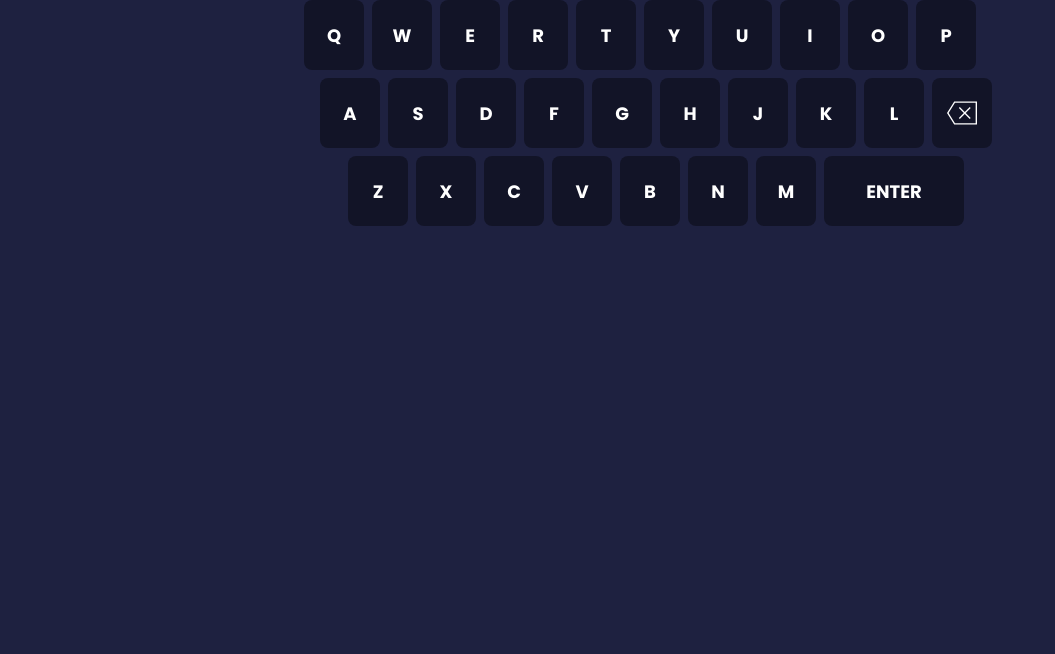
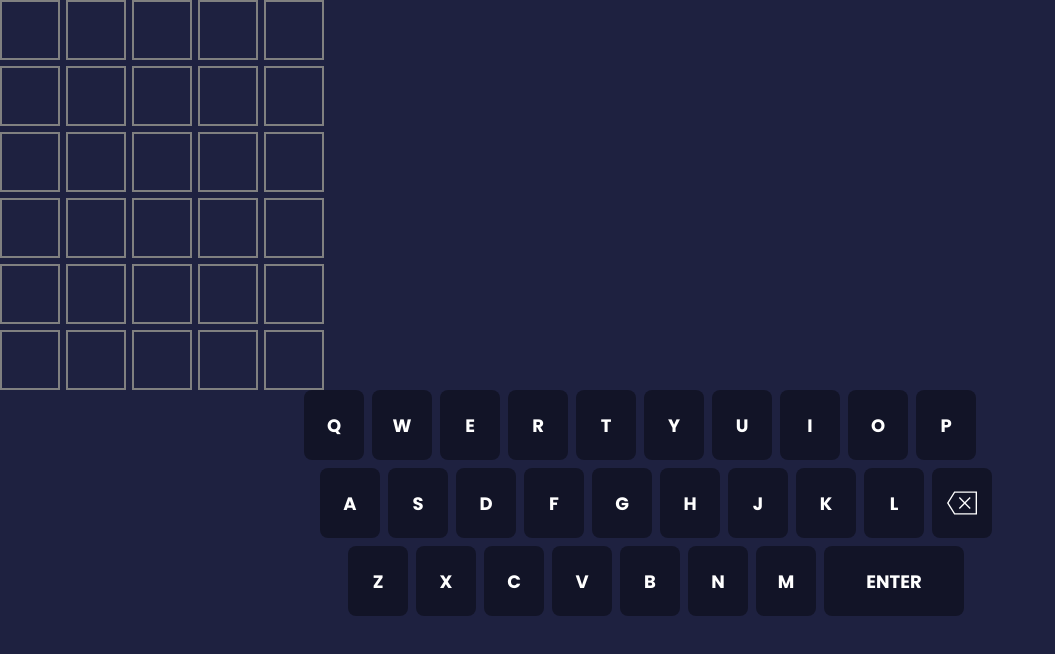
Before and after one commit to rafacdomin/Keywords, a React (Create React App) app: page / in a window 1280 px wide. Shown: the top 654 px of the page, without its empty margins (0-1055 px from the left). Built offline with nearby package versions, Linux system fonts and the light colour scheme.

Commit message:
Add words grid

```diff
--- /dev/null
+++ b/src/components/Words/index.jsx
@@ -0,0 +1,29 @@
+import React, { useState } from 'react'
+import { Container, Letter } from './styles'
+
+export const Words = () => {
+	const [words] = useState([
+		['', '', '', '', ''],
+		['', '', '', '', ''],
+		['', '', '', '', ''],
+		['', '', '', '', ''],
+		['', '', '', '', ''],
+		['', '', '', '', ''],
+	])
+
+	return (
+		<Container>
+			{words.map((word, idx) => {
+				return word.map((letter, index) => (
+					<Letter
+						key={`letter_${idx}_${index}`}
+						wrong={false}
+						correct={false}
+						present={false}>
+						{letter}
+					</Letter>
+				))
+			})}
+		</Container>
+	)
+}
--- /dev/null
+++ b/src/components/Words/styles.js
@@ -0,0 +1,26 @@
+import styled from 'styled-components'
+
+export const Container = styled.main`
+	display: grid;
+	grid-template-columns: repeat(5, 6rem);
+	grid-template-rows: repeat(6, 6rem);
+	gap: 0.6rem 0.6rem;
+`
+
+export const Letter = styled.span`
+	border: 2px solid
+		${props => (props.correct || props.wrong ? 'transparent' : 'grey')};
+	display: flex;
+	align-items: center;
+	justify-content: center;
+
+	color: white;
+	font-size: 3.2rem;
+	font-weight: 700;
+	text-transform: uppercase;
+
+	background-color: ${props =>
+		props.wrong ? 'rgba(255, 255, 255, 0.04)' : ''};
+	background-color: ${props => (props.correct ? '#538d4e' : '')};
+	background-color: ${props => (props.present ? '#b59f3b' : '')};
+`
--- a/src/pages/Home/index.jsx
+++ b/src/pages/Home/index.jsx
@@ -1,5 +1,6 @@
 import React from 'react'
 import { Keyboard } from '../../components/Keyboard'
+import { Words } from '../../components/Words'
 
 function Home() {
 	return (
@@ -8,7 +9,9 @@ function Home() {
 
 			<main>
 				<section className="notification"></section>
-				<section className="words"></section>
+				<section className="words">
+					<Words />
+				</section>
 				<section className="keyboard">
 					<Keyboard
 						handleClick={key => {
```
